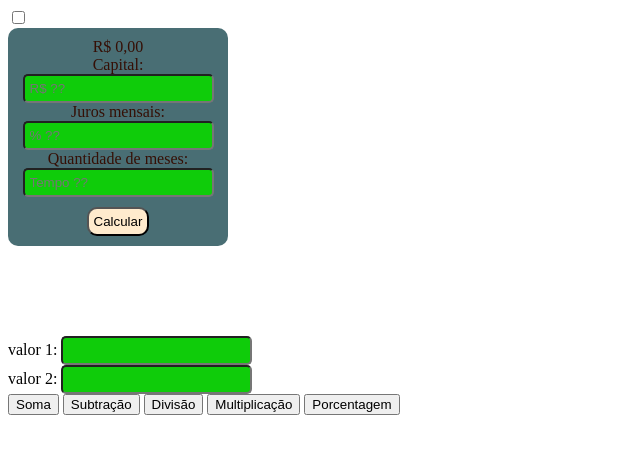
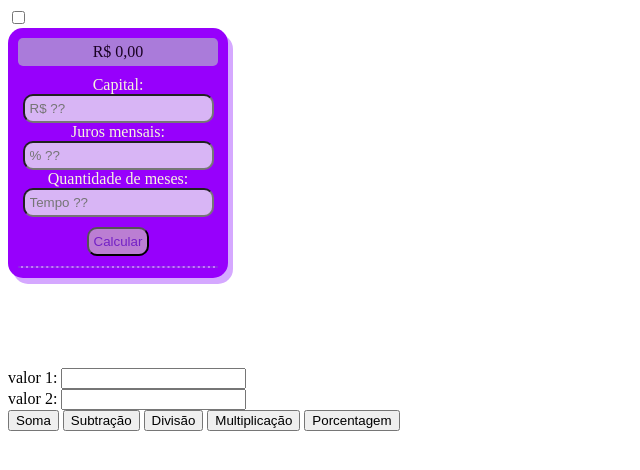
Before and after one commit to manuachylla/primeirog_3t, a plain HTML site: page index.html in a window 1280 px wide. Shown: the whole page, without its empty margins (0-640 px from the left). Drawn offline with Linux system fonts and the light colour scheme.

Commit message:
Update geral.css

```diff
--- a/geral.css
+++ b/geral.css
@@ -1,35 +1,48 @@
 .calc {
-    background-color: rgb(73, 110, 116);
-    color: rgb(53, 15, 5);
+    background: rgb(151, 0, 252);
+    color: beige;
     width: 200px;
     padding: 10px;
+    border-radius: 15px;
+    text-align: center;
+    box-shadow: 5px 6px rgb(213, 168, 255);
+}
+.calc input {
+    background: rgb(216, 181, 245);
+    color: black;
     border-radius: 10px;
-    text-align: center;
-
-}
-input {
-    background-color: rgb(15, 204, 10);
-    color: black;
-    border-radius: 5px;
     padding: 5px;
 }
-#sptotal {
-    background-color: rgb(23, 15, 0);
-    color: black;
-    border-radius: 5px;
-    padding: 5px;
-    margin-bottom: 10px;
-
+.calc input:focus {
+    background:blueviolet
+    color: blue
+}
+#spTotal {
+background: rgb(170, 123, 218);
+color: rgb(25, 2, 34);
+border-radius: 5px;
+padding: 5px;
+margin-bottom: 10px;
 }
 .calc button {
-    background-color: blanchedalmond;
-    color: black;
+    background: rgb(187, 126, 211);
+    color: rgb(115, 33, 197);
     border-radius: 10px;
     padding: 5px;
     margin-top: 10px;
 }
-.calc button:hover {
-    background-color: rgb(13, 88, 25);
-    color: black;
+.calc button:hover{
+    background: rgb(129, 24, 170);
+    color: rgb(209, 201, 218);
     cursor: pointer;
 }
+#spLista {
+    text-align: start;
+    border-style: dashed;
+    border-color: blueviolet;
+    border-width: 1px;
+    border-radius: 4px;
+    background: rgb(199, 120, 252);
+    color: rgb(110, 3, 250);
+    margin-top: 10px;
+}
```
